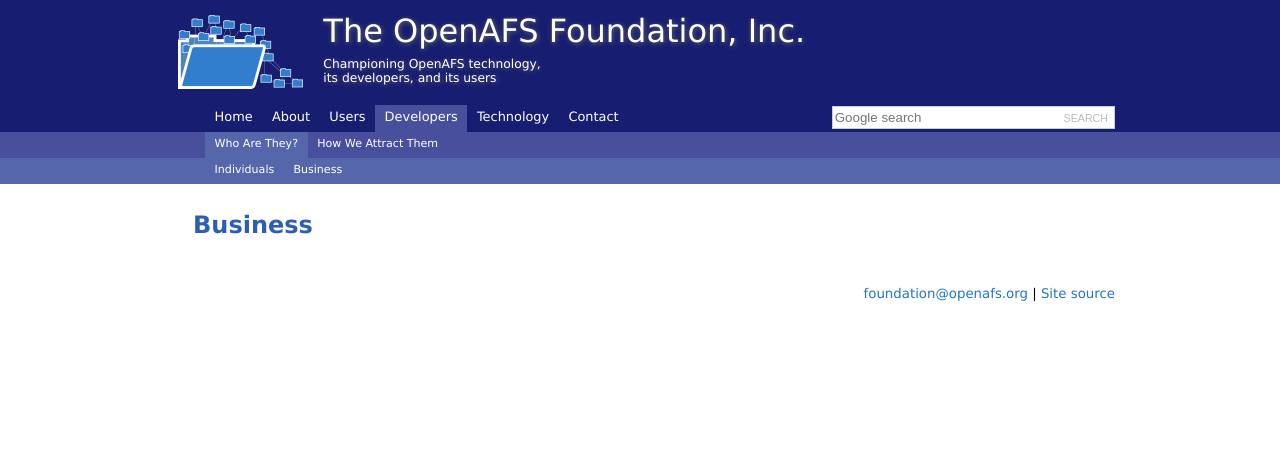
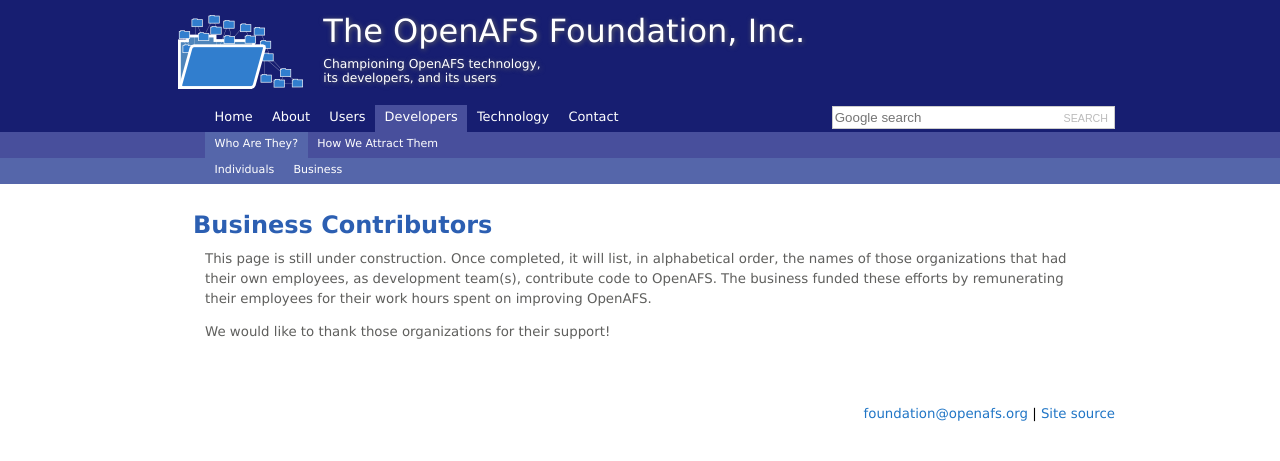
Before and after one commit to openafsfoundation/openafsfoundation.org, a Jekyll site: the page built from devs/business/index.md, in a window 1280 px wide. Shown: the top 461 px of the page. Built offline with Jekyll 4.4.1, drawn with Linux system fonts in a browser that asks for light colours.

Commit message:
/devs/business
construction site temp text.

```diff
--- a/devs/business/index.md
+++ b/devs/business/index.md
@@ -3,4 +3,8 @@
 nav: [devs,who]
 ---
 
-## Business ##
+## Business Contributors ##
+
+This page is still under construction.  Once completed, it will list, in alphabetical order, the names of those organizations that had their own employees, as development team(s), contribute code to OpenAFS.  The business funded these efforts by remunerating their employees for their work hours spent on improving OpenAFS.
+
+We would like to thank those organizations for their support!
```
